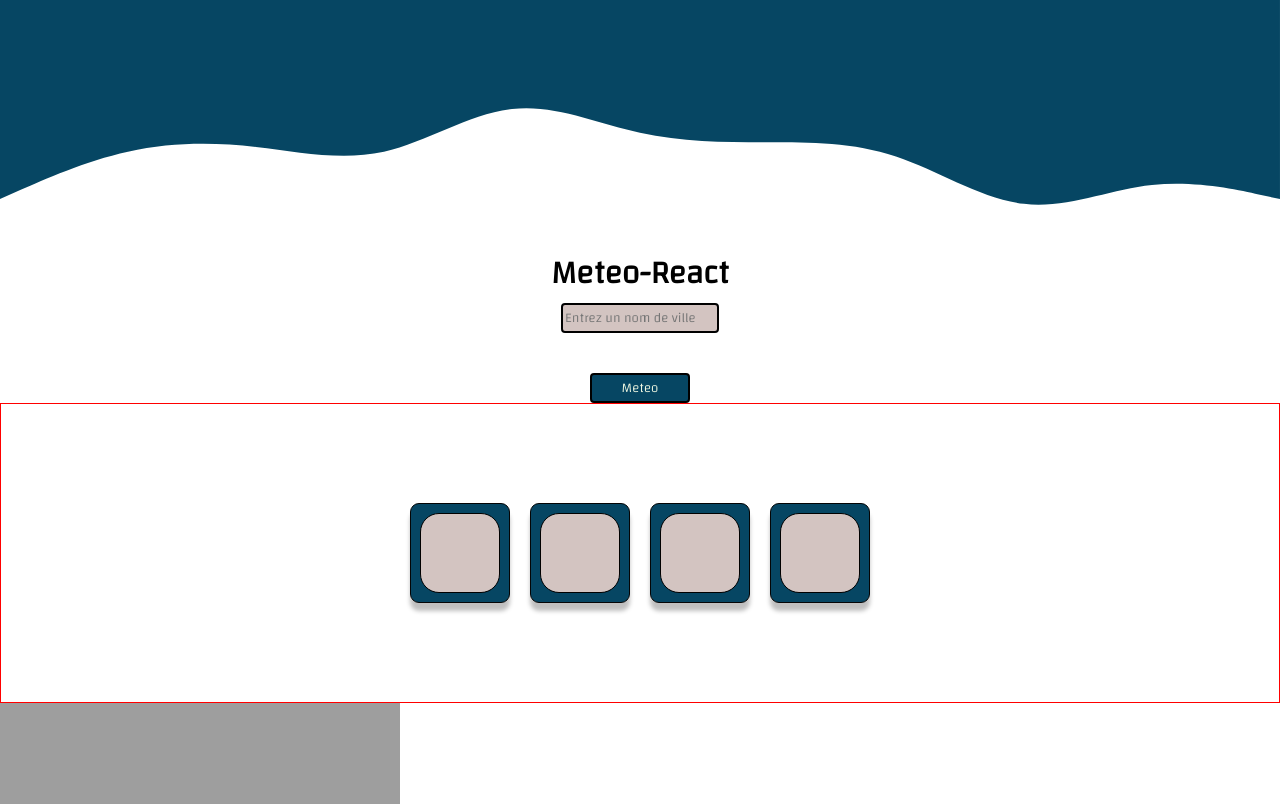
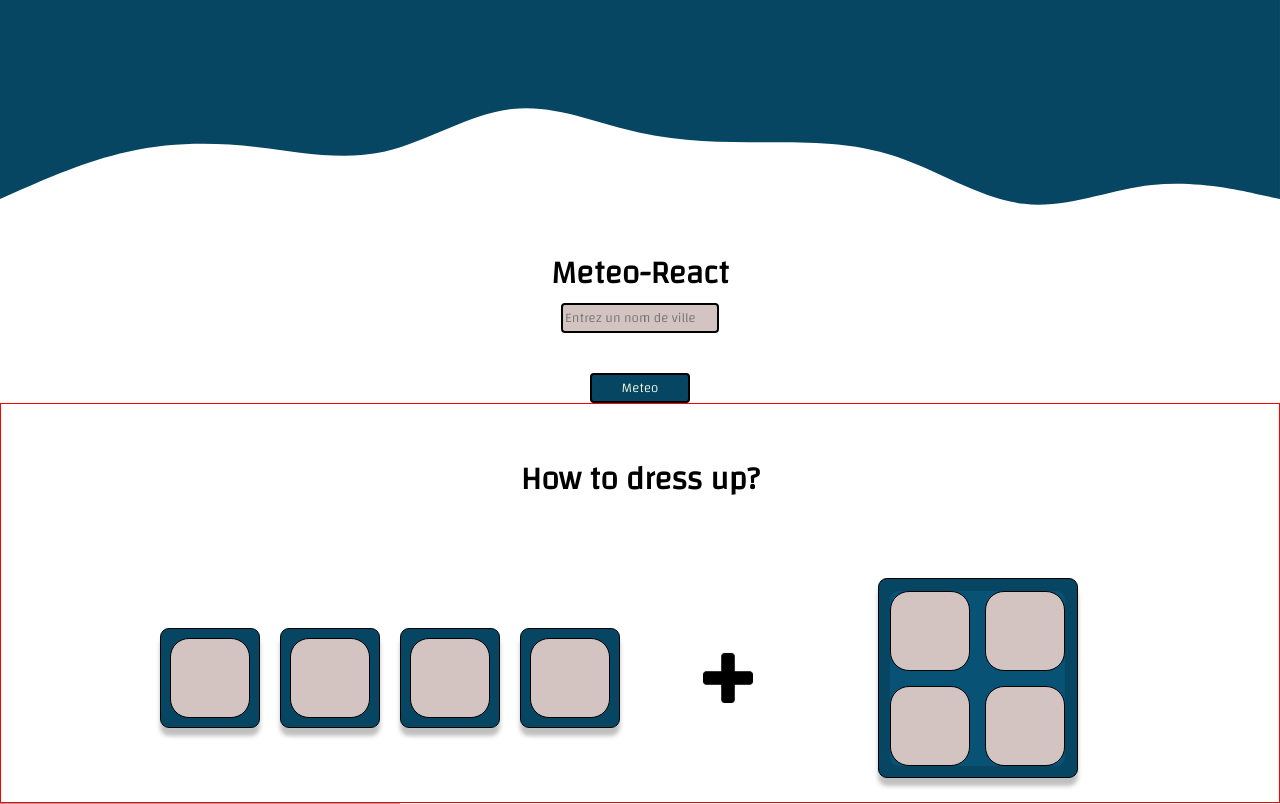
Before and after one commit to Logorrheique/meteo-react, a React (Create React App) app in the folder client/: page / in a window 1280 px wide. Shown: the top 804 px of the page. Built offline with nearby package versions, Linux system fonts and the light colour scheme; the HTML template or start-up script is replaced by a standard one.

Commit message:
end of front for stuff

```diff
--- a/client/src/Components/WeatherStuff/Box/BoxBonus.jsx
+++ b/client/src/Components/WeatherStuff/Box/BoxBonus.jsx
@@ -1,11 +1,17 @@
-import BoxImg from './Box';
+import BoxImg from './BoxImg';
+import plus from './../../../img/plus.svg';
 const BoxBonus = ({ img1, img2, img3, img4 }) => {
     return (
         <div className="boxBonus">
-            <BoxImg></BoxImg>
-            <BoxImg></BoxImg>
-            <BoxImg></BoxImg>
-            <BoxImg></BoxImg>
+            <img src={plus}></img>
+            <div className="bonusBackground">
+                <div className="lightBackground">
+                    <BoxImg></BoxImg>
+                    <BoxImg></BoxImg>
+                    <BoxImg></BoxImg>
+                    <BoxImg></BoxImg>
+                </div>
+            </div>
         </div>
     );
 };
--- /dev/null
+++ b/client/src/Components/WeatherStuff/Box/HeaderStuff.jsx
@@ -0,0 +1,8 @@
+const HeaderStuff = () => {
+    return (
+        <div className="headerStuff">
+            <h1>How to dress up?</h1>
+        </div>
+    );
+};
+export default HeaderStuff;
--- /dev/null
+++ b/client/src/Components/WeatherStuff/Box/StuffBox.jsx
@@ -0,0 +1,12 @@
+import Box from './Box';
+const StuffBox = () => {
+    return (
+        <div className="stuffBox">
+            <Box></Box>
+            <Box></Box>
+            <Box></Box>
+            <Box></Box>
+        </div>
+    );
+};
+export default StuffBox;
--- a/client/src/Components/WeatherStuff/WeatherStuff.jsx
+++ b/client/src/Components/WeatherStuff/WeatherStuff.jsx
@@ -1,14 +1,13 @@
-import Box from './Box/Box';
 import BoxBonus from './Box/BoxBonus';
+import StuffBox from './Box/StuffBox';
+import HeaderStuff from './Box/HeaderStuff';
 import '../../style/weatherStuff/weatherStuff.css';
 const WeatherStuff = () => {
     return (
         <div className="WeatherStuff">
-            <Box></Box>
-            <Box></Box>
-            <Box></Box>
-            <Box></Box>
-            {/* <BoxBonus></BoxBonus> */}
+            <HeaderStuff></HeaderStuff>
+            <StuffBox></StuffBox>
+            <BoxBonus></BoxBonus>
         </div>
     );
 };
--- a/client/src/style/weatherStuff/weatherStuff.css
+++ b/client/src/style/weatherStuff/weatherStuff.css
@@ -2,10 +2,55 @@
     display: flex;
     justify-content: center;
     align-items: center;
+    flex-wrap: wrap;
     width: 100%;
-    height: 300px;
+    height: 400px;
     border: 1px red solid;
     box-sizing: border-box;
+}
+.headerStuff {
+    display: flex;
+    justify-content: center;
+    width: 100%;
+}
+.stuffBox {
+    width: 500px;
+    display: flex;
+    justify-content: center;
+    align-items: center;
+}
+
+.boxBonus {
+    width: 500px;
+    display: flex;
+    justify-content: space-around;
+    align-items: center;
+}
+.boxBonus > img {
+    width: 50px;
+    height: 50px;
+}
+.bonusBackground {
+    width: 200px;
+    height: 200px;
+    display: grid;
+    justify-content: space-around;
+    align-content: space-around;
+    background: #064663;
+    border: 1px solid #000000;
+    box-sizing: border-box;
+    box-shadow: 0px 8px 4px rgba(0, 0, 0, 0.25);
+    border-radius: 9px;
+}
+.lightBackground {
+    width: 175px;
+    height: 175px;
+    display: grid;
+    grid-template-columns: 80px 80px;
+    justify-content: space-between;
+    align-content: space-between;
+    background: #085375;
+    border-radius: 9px;
 }
 .boxImg {
     width: 80px;
@@ -30,6 +75,3 @@
     box-shadow: 0px 8px 4px rgba(0, 0, 0, 0.25);
     border-radius: 9px;
 }
-.boxBonus {
-    width: 100px;
-}
```
Also changed, not shown: client/src/img/plus.svg (added).
